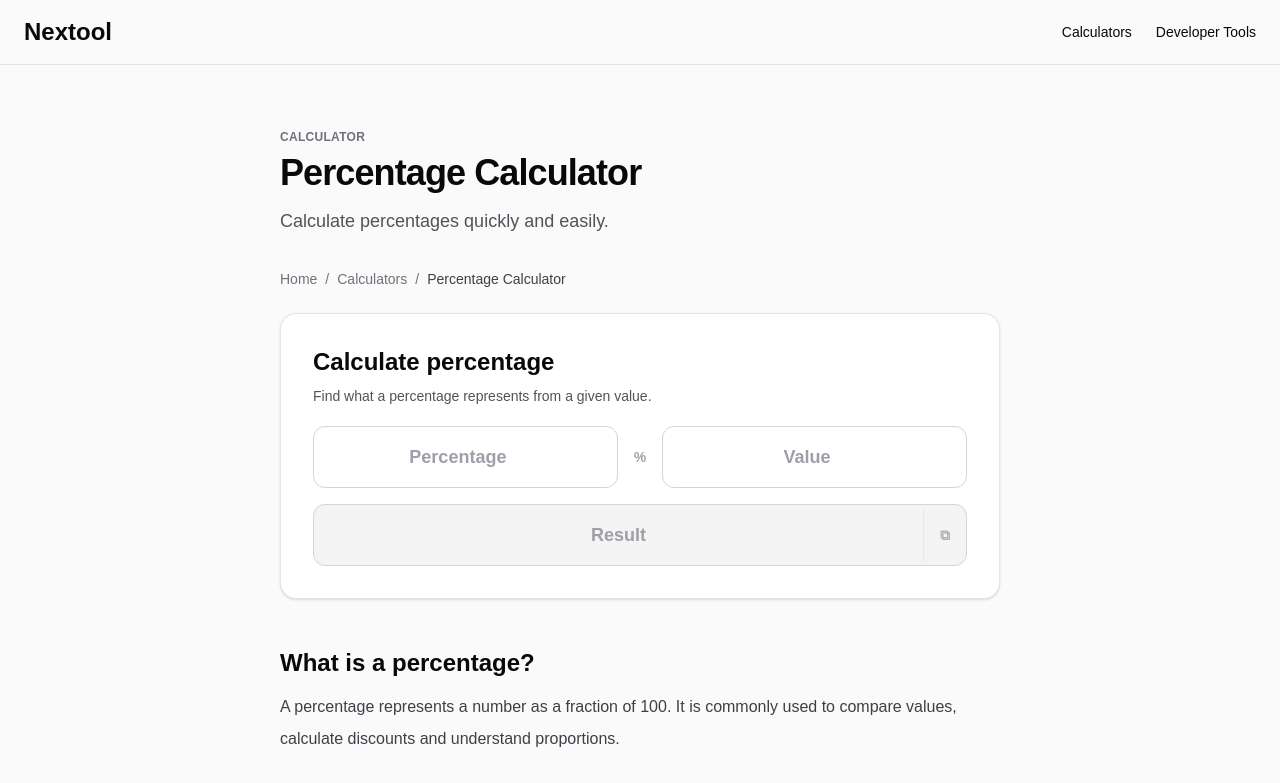
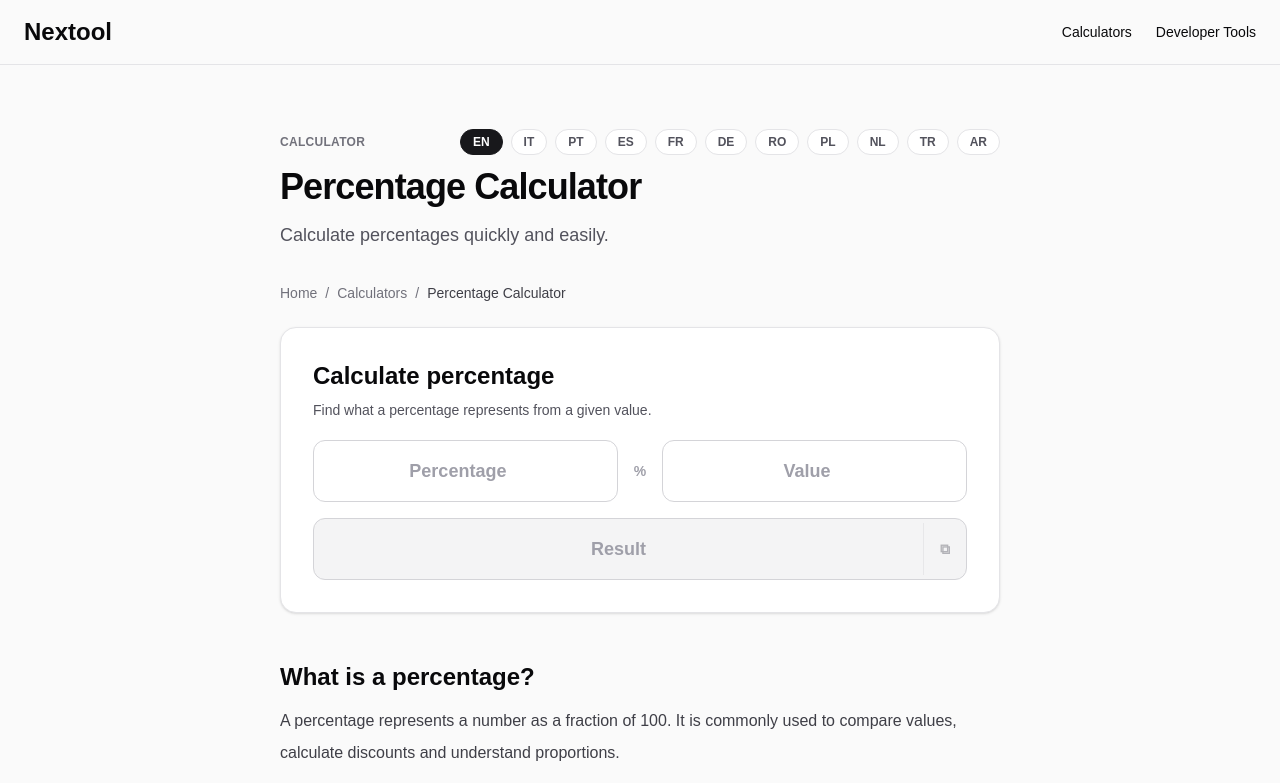
Before and after one commit to nextool-online/nextool, a Next.js app: page /en/tools/percentage-calculator in a window 1280 px wide. Shown: the top 783 px of the page. Built offline with nearby package versions, Linux system fonts and the light colour scheme.

Commit message:
Add contextual language switcher

```diff
--- a/app/[lang]/categories/[slug]/page.tsx
+++ b/app/[lang]/categories/[slug]/page.tsx
@@ -121,9 +121,14 @@ export default async function CategoryPage({ params }: CategoryPageProps) {
       url: `${baseUrl}/${lang}/tools/${getText(tool.slug, lang)}`,
     })),
   };
-
+  const languageUrls = Object.fromEntries(
+  languagesList.map((language) => [
+    language.code,
+    `/${language.code}/categories/${slug}`,
+   ])
+   );
   return (
-    <ToolPageLayout title={categoryTitle} description={categoryDescription} lang={lang}>
+    <ToolPageLayout title={categoryTitle} description={categoryDescription} lang={lang} languageUrls={languageUrls}>
       <script
         type="application/ld+json"
         dangerouslySetInnerHTML={{
--- a/app/[lang]/tools/[slug]/page.tsx
+++ b/app/[lang]/tools/[slug]/page.tsx
@@ -122,7 +122,12 @@ export default async function ToolPage({ params }: ToolPageProps) {
   const toolDescription = getText(tool.description, lang);
   const categoryName = category ? getText(category.name, lang) : tool.category;
   const relatedTools = getRelatedTools(tool, lang);
-
+  const languageUrls = Object.fromEntries(
+  getAvailableLanguages(tool).map((language) => [
+    language,
+    `/${language}/tools/${getText(tool.slug, language as LanguageCode)}`,
+   ])
+   );
   const breadcrumbs = [
     {
       label: getText(dictionary.homeLabel, lang),
@@ -200,7 +205,7 @@ export default async function ToolPage({ params }: ToolPageProps) {
       : null;
 
   return (
-    <ToolPageLayout title={toolName} description={toolDescription} lang={lang}>
+    <ToolPageLayout  title={toolName}  description={toolDescription}  lang={lang}  languageUrls={languageUrls}>
       <script
         type="application/ld+json"
         dangerouslySetInnerHTML={{
--- a/components/layout/ToolPageLayout.tsx
+++ b/components/layout/ToolPageLayout.tsx
@@ -1,5 +1,6 @@
 import Footer from "./Footer";
 import Navbar from "./Navbar";
+import LanguageSwitcher from "../ui/LanguageSwitcher";
 
 import { dictionary } from "../../data/dictionary";
 import { getText } from "../../data/i18n";
@@ -10,6 +11,7 @@ type ToolPageLayoutProps = {
   title: string;
   description: string;
   lang?: LanguageCode;
+  languageUrls?: Partial<Record<LanguageCode, string>>;
   children: React.ReactNode;
 };
 
@@ -17,6 +19,7 @@ export default function ToolPageLayout({
   title,
   description,
   lang = "en",
+  languageUrls,
   children,
 }: ToolPageLayoutProps) {
   return (
@@ -25,9 +28,15 @@ export default function ToolPageLayout({
 
       <section className="mx-auto max-w-3xl px-4 py-6 md:px-6 md:py-16">
         <div className="mb-5 md:mb-8">
-          <p className="mb-2 text-xs font-semibold uppercase tracking-wide text-zinc-500">
-            {getText(dictionary.calculatorLabel, lang)}
-          </p>
+          <div className="mb-3 flex flex-wrap items-center justify-between gap-3">
+            <p className="text-xs font-semibold uppercase tracking-wide text-zinc-500">
+              {getText(dictionary.calculatorLabel, lang)}
+            </p>
+
+            {languageUrls && (
+              <LanguageSwitcher currentLang={lang} urls={languageUrls} />
+            )}
+          </div>
 
           <h1 className="text-3xl font-bold tracking-tight md:text-4xl">
             {title}
--- /dev/null
+++ b/components/ui/LanguageSwitcher.tsx
@@ -0,0 +1,46 @@
+import Link from "next/link";
+
+import { languages, type LanguageCode } from "../../data/languages";
+
+type LanguageSwitcherProps = {
+  currentLang: LanguageCode;
+  urls: Partial<Record<LanguageCode, string>>;
+};
+
+export default function LanguageSwitcher({
+  currentLang,
+  urls,
+}: LanguageSwitcherProps) {
+  const availableLanguages = languages.filter((language) => urls[language.code]);
+
+  if (availableLanguages.length <= 1) {
+    return null;
+  }
+
+  return (
+    <div className="flex flex-wrap items-center gap-2">
+      {availableLanguages.map((language) => {
+        const href = urls[language.code];
+        const isActive = language.code === currentLang;
+
+        if (!href) {
+          return null;
+        }
+
+        return (
+          <Link
+            key={language.code}
+            href={href}
+            className={`rounded-full border px-3 py-1 text-xs font-semibold transition ${
+              isActive
+                ? "border-zinc-900 bg-zinc-900 text-white"
+                : "border-zinc-200 bg-white text-zinc-600 hover:border-zinc-400 hover:text-zinc-950"
+            }`}
+          >
+            {language.code.toUpperCase()}
+          </Link>
+        );
+      })}
+    </div>
+  );
+}
```
